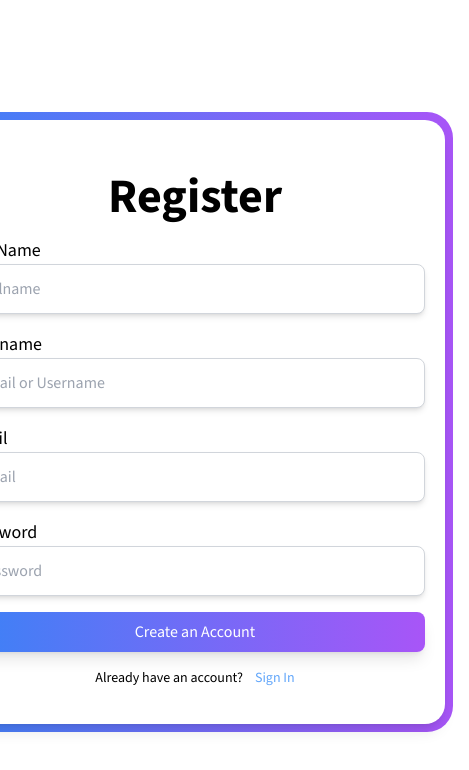
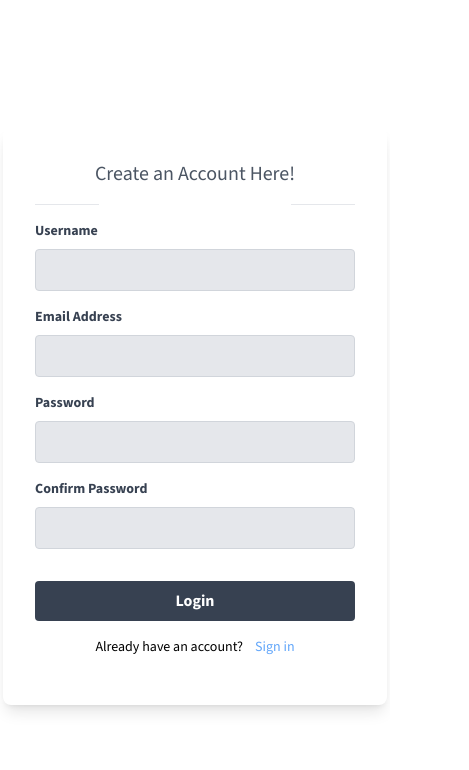
Before and after one commit to Unease08/BuGhar_Frontend, a React (Vite) app: page /register in a window 390 px wide. Shown: the top 770 px of the page, 469 px wide, since content can reach past the window. Built offline with nearby package versions, Linux system fonts and the light colour scheme.

Commit message:
refact : Login and register UI

```diff
--- a/src/user/components/login/Login.jsx
+++ b/src/user/components/login/Login.jsx
@@ -42,35 +42,69 @@
       navigate("/home");
     } catch (error) {
       console.error("Login error:", error);
-      // setErrors({ apiError: "Invalid email or password" });
       toast.error("Login Failed: Invalid Credentials");
     }
     setSubmitting(false);
   };
 
   return (
-    <div className="flex font-poppins items-center justify-center">
-      <div className="h-screen w-screen flex justify-center items-center dark:bg-gray-900">
-        <div className="grid gap-8">
+    <div className="py-32 h-screen">
+      <div className="flex bg-white rounded-lg shadow-lg overflow-hidden mx-auto max-w-sm lg:max-w-4xl">
         <div
-            id="back-div"
-            className="bg-gradient-to-r from-blue-500 to-purple-500 rounded-[26px] m-4"
+          className="hidden lg:block lg:w-1/2 bg-cover h-auto"
+          style={{
+            backgroundImage:
+              "url('https://images.unsplash.com/photo-1546514714-df0ccc50d7bf?ixlib=rb-1.2.1&ixid=eyJhcHBfaWQiOjEyMDd9&auto=format&fit=crop&w=667&q=80')",
+          }}
+        ></div>
+        <div className="w-full p-8 lg:w-1/2">
+          <p className="text-xl text-gray-600 text-center">Welcome back!</p>
+          <a
+            href=""
+            className="flex items-center justify-center mt-4 text-white rounded-lg shadow-md hover:bg-gray-100"
           >
-            <div className="border-[20px] border-transparent rounded-[20px] dark:bg-gray-900 bg-white shadow-lg xl:p-10 2xl:p-10 lg:p-10 md:p-10 sm:p-2 m-2">
-              <h1 className="pt-8 pb-6 font-bold dark:text-gray-400 text-5xl text-center cursor-default">
-                Log in
+            <div className="px-4 py-3">
+              <svg className="h-6 w-6" viewBox="0 0 40 40">
+                <path
+                  d="M36.3425 16.7358H35V16.6667H20V23.3333H29.4192C28.045 27.2142 24.3525 30 20 30C14.4775 30 10 25.5225 10 20C10 14.4775 14.4775 9.99999 20 9.99999C22.5492 9.99999 24.8683 10.9617 26.6342 12.5325L31.3483 7.81833C28.3717 5.04416 24.39 3.33333 20 3.33333C10.7958 3.33333 3.33335 10.7958 3.33335 20C3.33335 29.2042 10.7958 36.6667 20 36.6667C29.2042 36.6667 36.6667 29.2042 36.6667 20C36.6667 18.8825 36.5517 17.7917 36.3425 16.7358Z"
+                  fill="#FFC107"
+                />
+                <path
+                  d="M5.25497 12.2425L10.7308 16.2583C12.2125 12.59 15.8008 9.99999 20 9.99999C22.5491 9.99999 24.8683 10.9617 26.6341 12.5325L31.3483 7.81833C28.3716 5.04416 24.39 3.33333 20 3.33333C13.5983 3.33333 8.04663 6.94749 5.25497 12.2425Z"
+                  fill="#FF3D00"
+                />
+                <path
+                  d="M20 36.6667C24.305 36.6667 28.2167 35.0192 31.1742 32.34L26.0159 27.975C24.3425 29.2425 22.2625 30 20 30C15.665 30 11.9842 27.2359 10.5975 23.3784L5.16254 27.5659C7.92087 32.9634 13.5225 36.6667 20 36.6667Z"
+                  fill="#4CAF50"
+                />
+                <path
+                  d="M36.3425 16.7358H35V16.6667H20V23.3333H29.4192C28.7592 25.1975 27.56 26.805 26.0133 27.9758C26.0142 27.975 26.015 27.975 26.0158 27.9742L31.1742 32.3392C30.8092 32.6708 36.6667 28.3333 36.6667 20C36.6667 18.8825 36.5517 17.7917 36.3425 16.7358Z"
+                  fill="#1976D2"
+                />
+              </svg>
+            </div>
+            <h1 className="px-4 py-3 w-5/6 text-center text-gray-600 font-bold">
+              Sign in with Google
             </h1>
+          </a>
+          <div className="mt-4 flex items-center justify-between">
+            <span className="border-b w-1/5 lg:w-1/4"></span>
+            <a href="" className="text-xs text-center text-gray-500 uppercase">
+              OR
+            </a>
+            <span className="border-b w-1/5 lg:w-1/4"></span>
+          </div>
           <Formik
             initialValues={{ identifier: "", password: "" }}
             validationSchema={validationSchema}
             onSubmit={handleSubmit}
           >
-                {({ isSubmitting, errors }) => (
+            {({ isSubmitting }) => (
               <Form className="space-y-4">
                 <div>
                   <label
                     htmlFor="identifier"
-                        className="mb-2 dark:text-gray-400 text-lg"
+                    className="block text-gray-700 text-sm font-bold mb-2"
                   >
                     Email or Username
                   </label>
@@ -78,7 +112,7 @@
                     id="identifier"
                     name="identifier"
                     type="text"
-                        className="border p-3 dark:bg-indigo-700 dark:text-gray-300 dark:border-gray-700 shadow-md placeholder:text-base focus:scale-105 ease-in-out duration-300 border-gray-300 rounded-lg w-full"
+                    className="bg-gray-200 text-gray-700 focus:outline-none focus:shadow-outline border border-gray-300 rounded py-2 px-4 block w-full appearance-none"
                     placeholder="Email or Username"
                   />
                   <ErrorMessage
@@ -90,7 +124,7 @@
                 <div>
                   <label
                     htmlFor="password"
-                        className="mb-2 dark:text-gray-400 text-lg"
+                    className="block text-gray-700 text-sm font-bold mb-2"
                   >
                     Password
                   </label>
@@ -98,7 +132,7 @@
                     id="password"
                     name="password"
                     type="password"
-                        className="border p-3 shadow-md dark:bg-indigo-700 dark:text-gray-300 dark:border-gray-700 placeholder:text-base focus:scale-105 ease-in-out duration-300 border-gray-300 rounded-lg w-full"
+                    className="bg-gray-200 text-gray-700 focus:outline-none focus:shadow-outline border border-gray-300 rounded py-2 px-4 block w-full appearance-none"
                     placeholder="Password"
                   />
                   <ErrorMessage
@@ -107,95 +141,33 @@
                     className="text-red-500 text-sm mt-2"
                   />
                 </div>
-                    {/* {errors.apiError && (
-                      <div className="text-red-500 text-sm mt-2">
-                        {errors.apiError}
-                      </div>
-                    )} */}
                 <div className="mb-4 text-right">
-                      <a
-                        className="group text-blue-400 transition-all duration-100 ease-in-out"
-                        href="#"
-                      >
-                        <span className=" ml-3 bg-left-bottom bg-gradient-to-r from-blue-400 to-blue-400 bg-[length:0%_2px] bg-no-repeat group-hover:bg-[length:100%_2px] transition-all duration-500 ease-out">
+                  <a className="text-xs text-gray-500" href="">
                     Forgot Your Password?
-                        </span>
                   </a>
                 </div>
                 <button
-                      className="bg-gradient-to-r dark:text-gray-300 from-blue-500 to-purple-500 shadow-lg mt-6 p-2 text-white rounded-lg w-full hover:scale-105 hover:from-purple-500 hover:to-blue-500 transition duration-300 ease-in-out"
+                  className="bg-gray-700 text-white font-bold py-2 px-4 w-full rounded hover:bg-gray-600"
                   type="submit"
                   disabled={isSubmitting}
                 >
-                      {isSubmitting ? "Logging in..." : "LOG IN"}
+                  {isSubmitting ? "Logging in..." : "Login"}
                 </button>
               </Form>
             )}
           </Formik>
           <div className="flex flex-col mt-4 mb-4 items-center justify-center text-sm">
-                <h3 className="dark:text-gray-300">
+            <h3 className="dark:text-black-300">
               Don't have an account?
               <a
                 className="group text-blue-400 transition-all duration-100 ease-in-out"
                 href="#"
               >
                 <span className=" ml-3 bg-left-bottom bg-gradient-to-r from-blue-400 to-blue-400 bg-[length:0%_2px] bg-no-repeat group-hover:bg-[length:100%_2px] transition-all duration-500 ease-out">
-                      <Link to='/register'>Sign Up</Link>
+                  <Link to="/register">Create an Account</Link>
                 </span>
               </a>
             </h3>
-              </div>
-              <div className="flex items-center my-4">
-                <hr className="flex-grow border-t border-border" />
-                <span className="px-2 text-white text-muted-foreground">
-                  OR
-                </span>
-                <hr className="flex-grow border-t border-border" />
-              </div>
-              <div
-                id="third-party-auth"
-                className="flex items-center justify-center mt-5 flex-wrap"
-              >
-                <button
-                  type="button"
-                  className="transition-colors focus:ring-2 p-0.5 disabled:cursor-not-allowed bg-white hover:bg-gray-100 text-gray-900 border border-gray-200 disabled:bg-gray-300 disabled:text-gray-700 rounded-lg "
-                >
-                  <span className="flex items-center justify-center gap-1 font-medium py-1 px-2.5 text-base false">
-                    <svg
-                      stroke="currentColor"
-                      fill="currentColor"
-                      strokeWidth="0"
-                      version="1.1"
-                      x="0px"
-                      y="0px"
-                      viewBox="0 0 48 48"
-                      enableBackground="new 0 0 48 48"
-                      height="1em"
-                      width="1em"
-                      xmlns="http://www.w3.org/2000/svg"
-                    >
-                      <path
-                        fill="#FFC107"
-                        d="M43.611,20.083H42V20H24v8h11.303c-1.649,4.657-6.08,8-11.303,8c-6.627,0-12-5.373-12-12 c0-6.627,5.373-12,12-12c3.059,0,5.842,1.154,7.961,3.039l5.657-5.657C34.046,6.053,29.268,4,24,4C12.955,4,4,12.955,4,24 c0,11.045,8.955,20,20,20c11.045,0,20-8.955,20-20C44,22.659,43.862,21.35,43.611,20.083z"
-                      ></path>
-                      <path
-                        fill="#FF3D00"
-                        d="M6.306,14.691l6.571,4.82C14.713,16.367,18.974,14,24,14c3.059,0,5.842,1.154,7.961,3.039 l5.657-5.657C34.046,6.053,29.268,4,24,4C15.902,4,9.032,8.816,6.306,14.691z"
-                      ></path>
-                      <path
-                        fill="#4CAF50"
-                        d="M24,44c5.148,0,9.844-1.97,13.432-5.166l-6.104-5.564C29.837,34.61,27.036,36,24,36 c-5.233,0-9.671-3.343-11.307-8H6.094l-6.65,4.857C8.965,39.853,15.992,44,24,44z"
-                      ></path>
-                      <path
-                        fill="#1976D2"
-                        d="M43.611,20.083H42V20H24v8h11.303c-0.795,2.248-2.208,4.179-4.023,5.564 c1.997-1.315,3.647-3.222,4.614-5.564c0.4-0.972,0.711-1.989,0.914-3.033c0.134-0.686,0.211-1.393,0.211-2.125 C44,22.659,43.862,21.35,43.611,20.083z"
-                      ></path>
-                    </svg>
-                    Sign in with Google
-                  </span>
-                </button>
-              </div>
-            </div>
           </div>
         </div>
       </div>
--- a/src/user/components/register/Register.jsx
+++ b/src/user/components/register/Register.jsx
@@ -1,144 +1,83 @@
-// src/user/components/login/Login.js
 import React from "react";
-import { Formik, Form, Field, ErrorMessage } from "formik";
-import * as Yup from "yup";
-import api from "../../../library/Api";
-import { Link, useNavigate } from "react-router-dom";
-import toast from "react-hot-toast";
+import { Link } from "react-router-dom";
 
-const validationSchema = Yup.object().shape({
-  identifier: Yup.string().required("Email or Username is required"),
-  password: Yup.string()
-    .min(6, "Password must be at least 6 characters")
-    .required("Password is required"),
-});
+const Login = () => {
+  return (
+    <div className="py-32 h-screen">
+      <div className="flex bg-white rounded-lg shadow-lg overflow-hidden mx-auto max-w-sm lg:max-w-4xl">
+        <div
+          className="hidden lg:block lg:w-1/2 bg-cover"
+          style={{
+            backgroundImage:
+              "url('https://images.unsplash.com/photo-1546514714-df0ccc50d7bf?ixlib=rb-1.2.1&ixid=eyJhcHBfaWQiOjEyMDd9&auto=format&fit=crop&w=667&q=80')",
+          }}
+        ></div>
+        <div className="w-full p-8 lg:w-1/2">
+          <p className="text-xl text-gray-600 text-center">
+            Create an Account Here!
+          </p>
 
-const Register = () => {
-  const handleSubmit = async (values, { setSubmitting }) => {
-    setSubmitting(false);
-  };
+          <div className="mt-4 flex items-center justify-between">
+            <span className="border-b w-1/5 lg:w-3/4"></span>
 
-  return (
-    <div className="flex font-poppins items-center justify-center">
-      <div className="h-screen w-screen flex justify-center items-center dark:bg-gray-900">
-        <div className="grid gap-8">
-          <div
-            id="back-div"
-            className="bg-gradient-to-r from-blue-500 to-purple-500 rounded-[26px] m-4"
-          >
-            <div
-              className="border-[20px] border-transparent rounded-[20px] dark:bg-gray-900 bg-white shadow-lg xl:p-6 2xl:p-10 lg:p-10 md:p-10 sm:p-2 m-2 w-[500px]" // Adjust the width here
-            >
-              <h1 className="pt-8 pb-4 font-bold dark:text-gray-400 text-5xl text-center cursor-default">
-                Register
-              </h1>
-              <Formik
-                initialValues={{ identifier: "", password: "" }}
-                validationSchema={validationSchema}
-                onSubmit={handleSubmit}
-              >
-                {({ isSubmitting }) => (
-                  <Form className="space-y-4">
-                    <div>
-                      <label
-                        htmlFor="identifier"
-                        className="mb-2 dark:text-gray-400 text-lg"
-                      >
-                        Full Name
-                      </label>
-                      <Field
-                        id="fullname"
-                        name="fullname"
-                        type="text"
-                        className="border p-3 dark:bg-indigo-700 dark:text-gray-300 dark:border-gray-700 shadow-md placeholder:text-base focus:scale-105 ease-in-out duration-300 border-gray-300 rounded-lg w-full"
-                        placeholder="Fullname"
-                      />
-                      <ErrorMessage
-                        name="fullname"
-                        component="div"
-                        className="text-red-500 text-sm mt-2"
-                      />
+            <span className="border-b w-1/5 lg:w-1/4"></span>
           </div>
-                    <div>
-                      <label
-                        htmlFor="username"
-                        className="mb-2 dark:text-gray-400 text-lg"
-                      >
+
+          <div className="mt-4">
+            <label className="block text-gray-700 text-sm font-bold mb-2">
               Username
             </label>
-                      <Field
-                        id="username"
-                        name="username"
+            <input
+              className="bg-gray-200 text-gray-700 focus:outline-none focus:shadow-outline border border-gray-300 rounded py-2 px-4 block w-full appearance-none"
               type="text"
-                        className="border p-3 dark:bg-indigo-700 dark:text-gray-300 dark:border-gray-700 shadow-md placeholder:text-base focus:scale-105 ease-in-out duration-300 border-gray-300 rounded-lg w-full"
-                        placeholder="Email or Username"
-                      />
-                      <ErrorMessage
-                        name="username"
-                        component="div"
-                        className="text-red-500 text-sm mt-2"
-                      />
-                    </div>
-                    <div>
-                      <label
-                        htmlFor="email"
-                        className="mb-2 dark:text-gray-400 text-lg"
-                      >
-                        Email
-                      </label>
-                      <Field
-                        id="email"
-                        name="email"
-                        type="Email"
-                        className="border p-3 dark:bg-indigo-700 dark:text-gray-300 dark:border-gray-700 shadow-md placeholder:text-base focus:scale-105 ease-in-out duration-300 border-gray-300 rounded-lg w-full"
-                        placeholder="Email"
-                      />
-                      <ErrorMessage
-                        name="email"
-                        component="div"
-                        className="text-red-500 text-sm mt-2"
-                      />
-                    </div>
-                    <div>
-                      <label
-                        htmlFor="password"
-                        className="mb-2 dark:text-gray-400 text-lg"
-                      >
-                        Password
-                      </label>
-                      <Field
-                        id="password"
-                        name="password"
-                        type="password"
-                        className="border p-3 shadow-md dark:bg-indigo-700 dark:text-gray-300 dark:border-gray-700 placeholder:text-base focus:scale-105 ease-in-out duration-300 border-gray-300 rounded-lg w-full"
-                        placeholder="Password"
-                      />
-                      <ErrorMessage
-                        name="password"
-                        component="div"
-                        className="text-red-500 text-sm mt-2"
             />
           </div>
 
-                    <button
-                      className="bg-gradient-to-r dark:text-gray-300 from-blue-500 to-purple-500 shadow-lg mt-6 p-2 text-white rounded-lg w-full hover:scale-105 hover:from-purple-500 hover:to-blue-500 transition duration-300 ease-in-out"
-                      type="submit"
-                      disabled={isSubmitting}
-                    >
-                      {isSubmitting ? "Creating..." : "Create an Account"}
+          <div className="mt-4">
+            <label className="block text-gray-700 text-sm font-bold mb-2">
+              Email Address
+            </label>
+            <input
+              className="bg-gray-200 text-gray-700 focus:outline-none focus:shadow-outline border border-gray-300 rounded py-2 px-4 block w-full appearance-none"
+              type="email"
+            />
+          </div>
+          <div className="mt-4">
+            <div className="flex justify-between">
+              <label className="block text-gray-700 text-sm font-bold mb-2">
+                Password
+              </label>
+            </div>
+            <input
+              className="bg-gray-200 text-gray-700 focus:outline-none focus:shadow-outline border border-gray-300 rounded py-2 px-4 block w-full appearance-none"
+              type="password"
+            />
+          </div>
+          <div className="mt-4">
+            <div className="flex justify-between">
+              <label className="block text-gray-700 text-sm font-bold mb-2">
+                Confirm Password
+              </label>
+            </div>
+            <input
+              className="bg-gray-200 text-gray-700 focus:outline-none focus:shadow-outline border border-gray-300 rounded py-2 px-4 block w-full appearance-none"
+              type="password"
+            />
+          </div>
+          <div className="mt-8">
+            <button className="bg-gray-700 text-white font-bold py-2 px-4 w-full rounded hover:bg-gray-600">
+              Login
             </button>
-                  </Form>
-                )}
-              </Formik>
+          </div>
           <div className="flex flex-col mt-4 mb-4 items-center justify-center text-sm">
-                <h3 className="dark:text-gray-300">
+            <h3 className="dark:text-black-300">
               Already have an account?
               <a
                 className="group text-blue-400 transition-all duration-100 ease-in-out"
                 href="#"
               >
                 <span className=" ml-3 bg-left-bottom bg-gradient-to-r from-blue-400 to-blue-400 bg-[length:0%_2px] bg-no-repeat group-hover:bg-[length:100%_2px] transition-all duration-500 ease-out">
-                      <Link to="/login">Sign In</Link>
+                  <Link to="/login">Sign in</Link>
                 </span>
               </a>
             </h3>
@@ -146,9 +85,7 @@
         </div>
       </div>
     </div>
-      </div>
-    </div>
   );
 };
 
-export default Register;
+export default Login;
```
Lines whose indentation alone changed are shown as unchanged.
